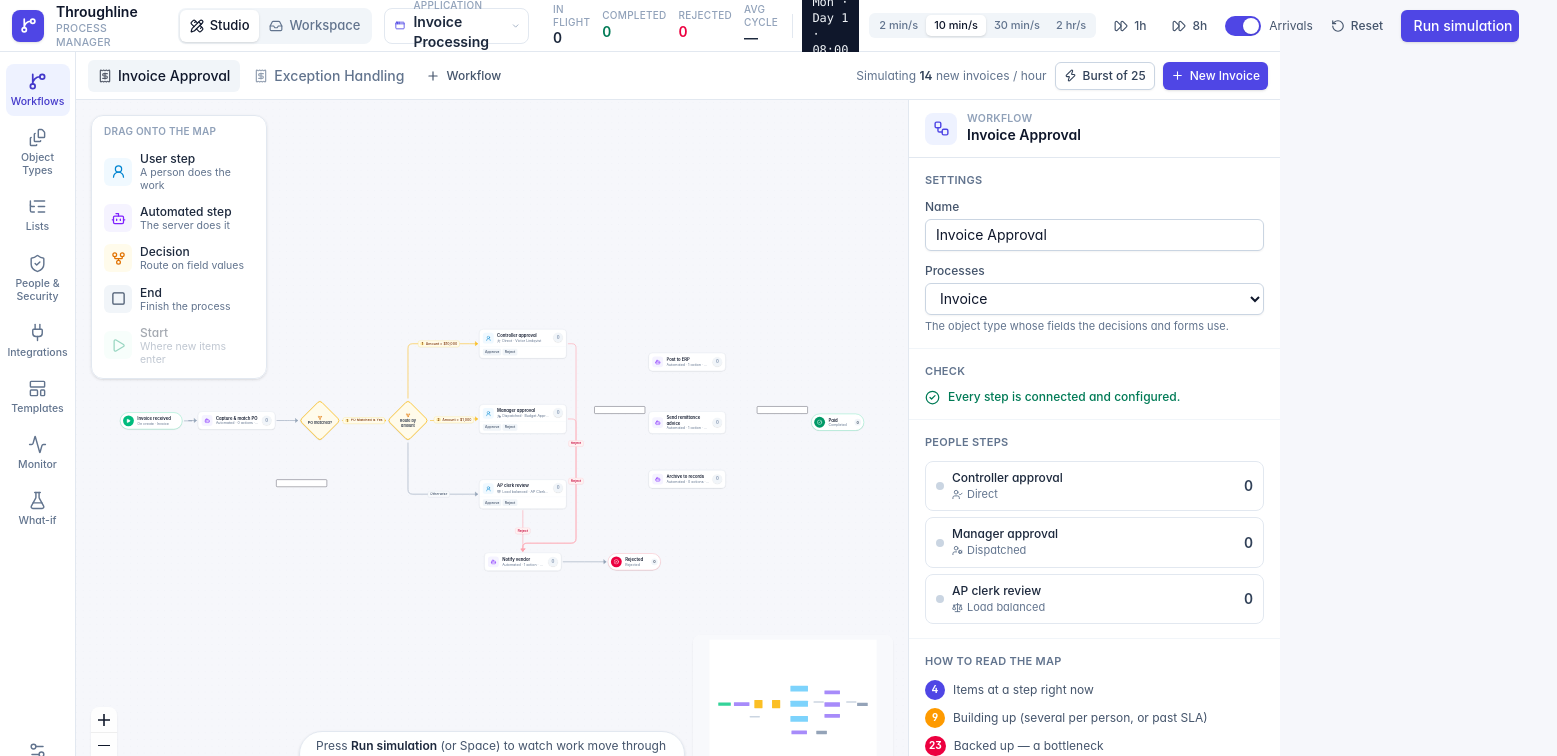
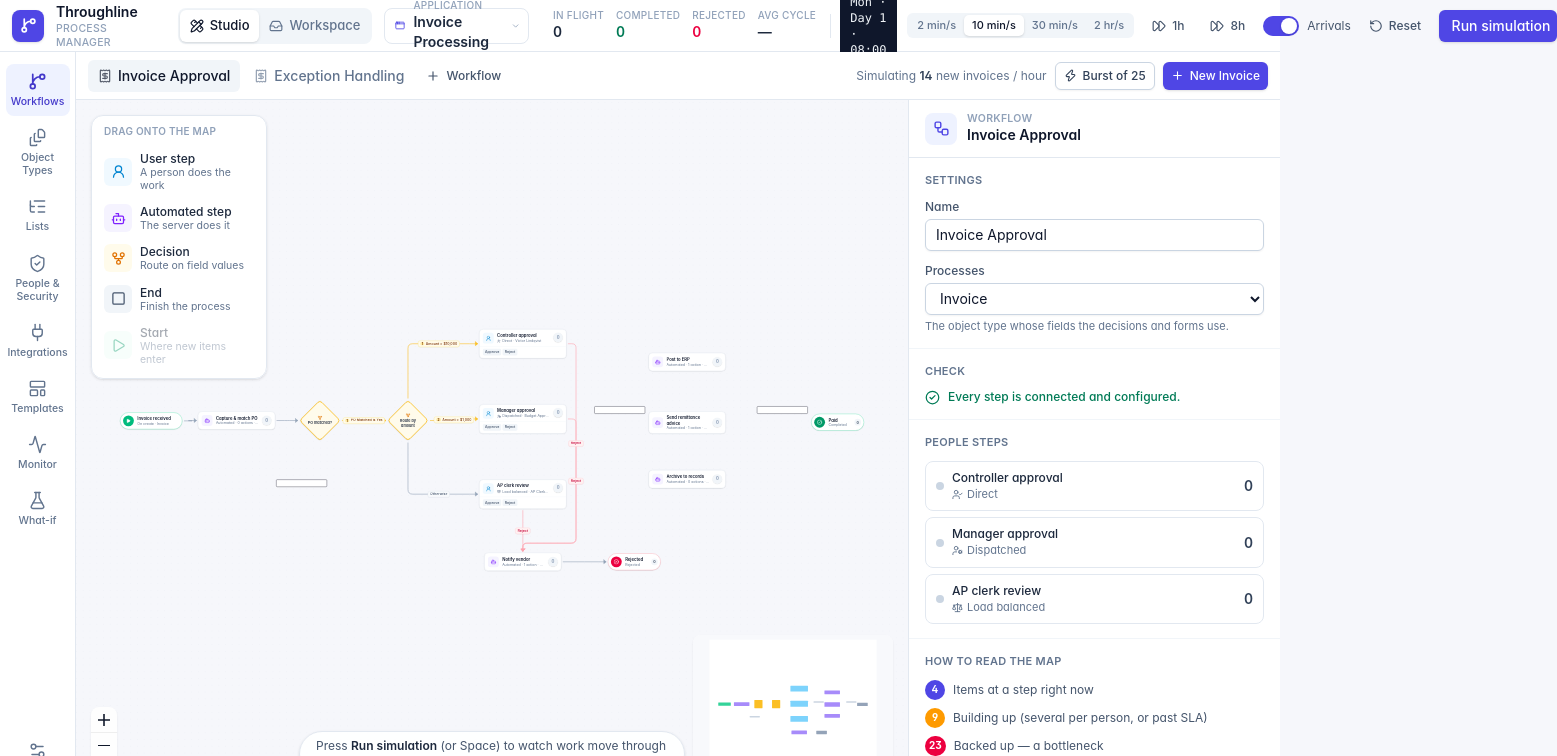
Before and after one commit to empowerment-ai/modus, a React (Vite) app in the folder apps/studio/: page / in a window 1280 px wide. Shown: the top 756 px of the page, 1557 px wide, since content can reach past the window. Built offline with nearby package versions, Linux system fonts and the light colour scheme.

Commit message:
Top bar: KPI values never wrap

```diff
--- a/apps/studio/src/components/Shell.tsx
+++ b/apps/studio/src/components/Shell.tsx
@@ -304,8 +304,8 @@ function SimControls() {
 function Kpi({ label, value, tone }: { label: string; value: ReactNode; tone?: 'green' | 'red' }) {
   return (
     <div className="leading-tight">
-      <div className="text-[10px] font-medium tracking-wide text-slate-400 uppercase">{label}</div>
-      <div className={cx('text-sm font-semibold tabular-nums', tone === 'green' ? 'text-emerald-700' : tone === 'red' ? 'text-rose-600' : 'text-slate-800')}>{value}</div>
+      <div className="text-[10px] font-medium tracking-wide whitespace-nowrap text-slate-400 uppercase">{label}</div>
+      <div className={cx('text-sm font-semibold whitespace-nowrap tabular-nums', tone === 'green' ? 'text-emerald-700' : tone === 'red' ? 'text-rose-600' : 'text-slate-800')}>{value}</div>
     </div>
   )
 }
```
